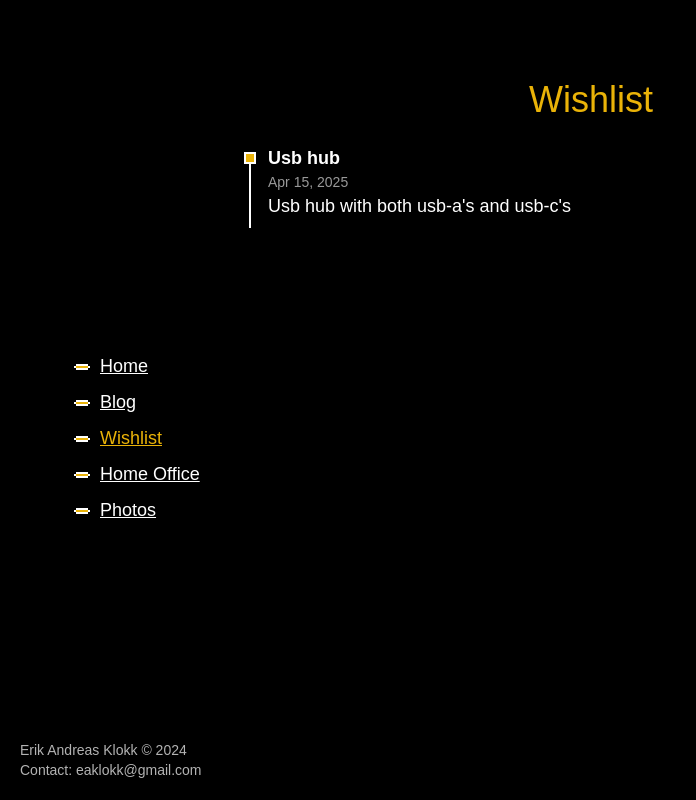
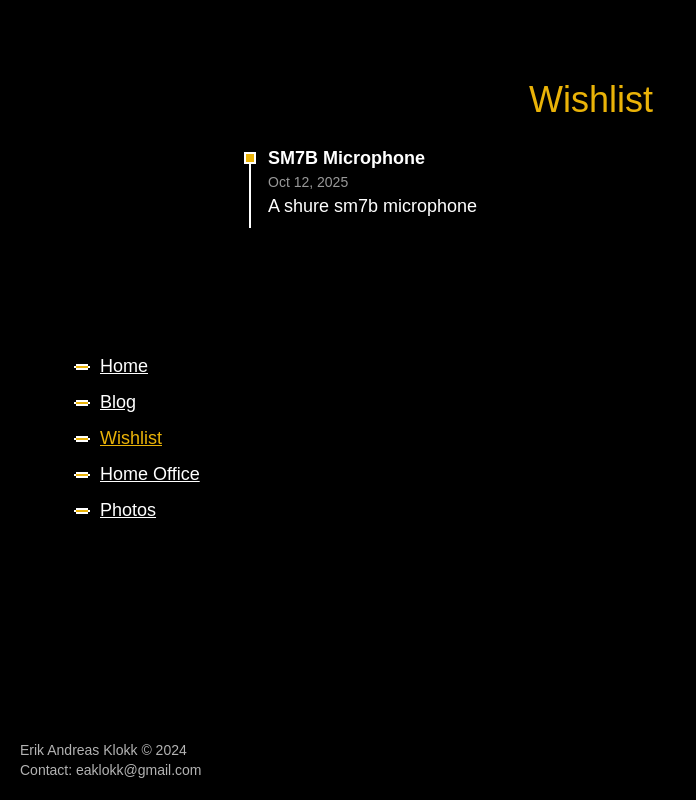
Before and after one commit to ErikAndreasKlokk/Portfolio, a SvelteKit app: page /wishlist in a window 1280 px wide. Shown: the whole page, without its empty margins (0-696 px from the left). Built offline with nearby package versions, Linux system fonts and the light colour scheme.

Commit message:
fix: removed and added a wish

```diff
--- a/src/routes/wishlist/+page.svelte
+++ b/src/routes/wishlist/+page.svelte
@@ -9,7 +9,7 @@
 
         <div class=" flex w-full items-center flex-col">
             <h2 class=" text-4xl text-yellow-500 mb-6 text-center">Wishlist</h2>
-            <Wish isLast={true} title="Usb hub" desc="Usb hub with both usb-a's and usb-c's" date="Apr 15, 2025"/>
+            <Wish isLast={true} title="SM7B Microphone" desc="A shure sm7b microphone" date="Oct 12, 2025"/>
             <!-- <Wish title="" desc="" date="Nov 13, 2024" link=""/> -->
         </div>
 
```
